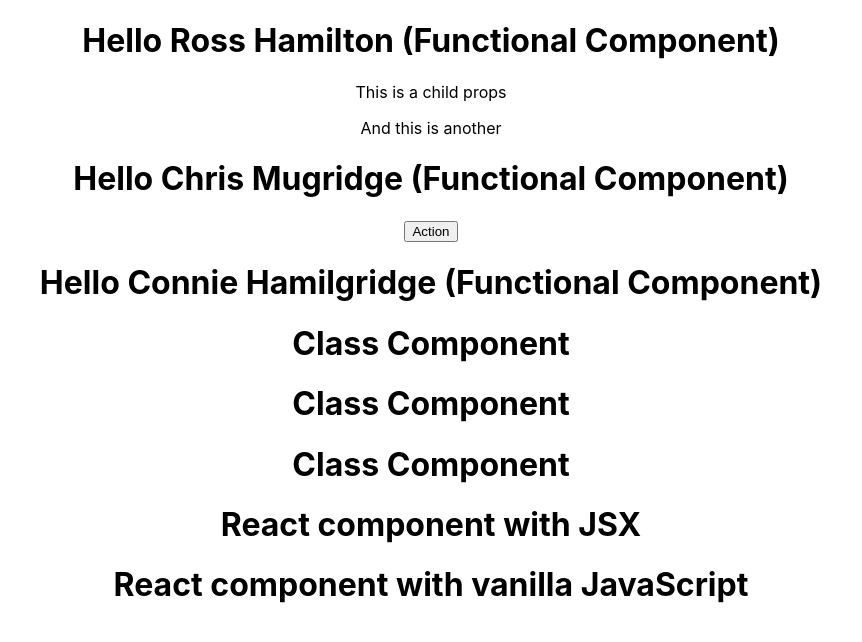
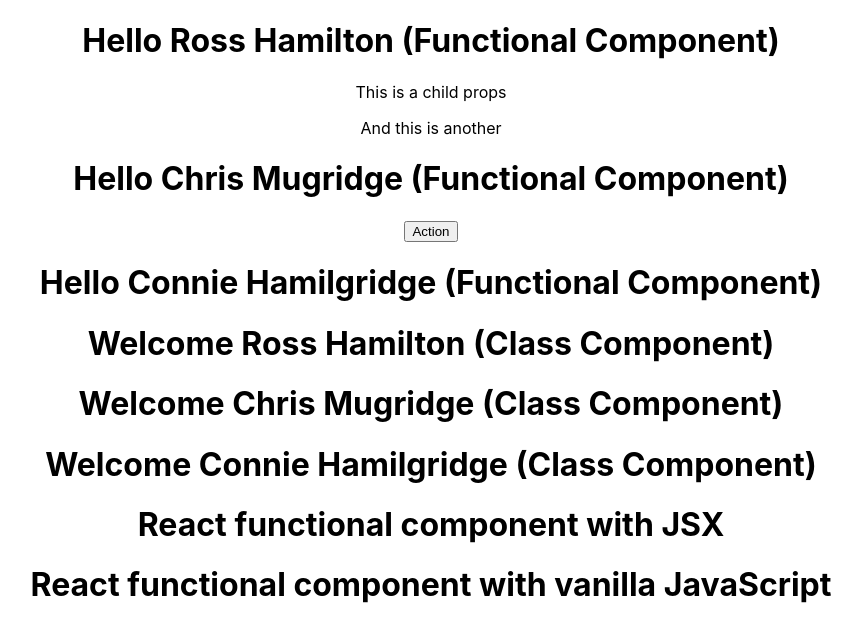
Before and after one commit to Lithill/react-hello-world, a React (Create React App) app in the folder hello-world/: page / in a window 1280 px wide. Shown: the top 642 px of the page, without its empty margins (209-1071 px from the left). Built offline with nearby package versions, Linux system fonts and the light colour scheme.

Commit message:
Add props to class component

```diff
--- a/hello-world/src/App.js
+++ b/hello-world/src/App.js
@@ -16,9 +16,9 @@
         <button>Action</button>
       </Greet>
       <Greet name="Connie" surname="Hamilgridge"></Greet>
-      <Welcome></Welcome>
-      <Welcome></Welcome>
-      <Welcome></Welcome>
+      <Welcome name="Ross" surname="Hamilton"></Welcome>
+      <Welcome name="Chris" surname="Mugridge"></Welcome>
+      <Welcome name="Connie" surname="Hamilgridge"></Welcome>
       <HelloJSX></HelloJSX>
       <Hi></Hi>
     </div>
--- a/hello-world/src/components/HelloJSX.js
+++ b/hello-world/src/components/HelloJSX.js
@@ -5,7 +5,7 @@
 const HelloJSX = () => {
     return (
         <div className='dummyClass'>
-            <h1>React component with JSX</h1>
+            <h1>React functional component with JSX</h1>
         </div>
     )
 }
--- a/hello-world/src/components/Hi.js
+++ b/hello-world/src/components/Hi.js
@@ -6,7 +6,7 @@
     return React.createElement(
         'div',
         {id: 'hello', className: 'dummyClass'},
-        React.createElement('h1', null, "React component with vanilla JavaScript")
+        React.createElement('h1', null, "React functional component with vanilla JavaScript")
     )
 }
 
--- a/hello-world/src/components/Welcome.js
+++ b/hello-world/src/components/Welcome.js
@@ -4,7 +4,7 @@
 
 class Welcome extends Component {
     render() {
-        return <h1>Class Component</h1>
+        return <h1>Welcome {this.props.name} {this.props.surname} (Class Component)</h1>
     }
 }
 
```
